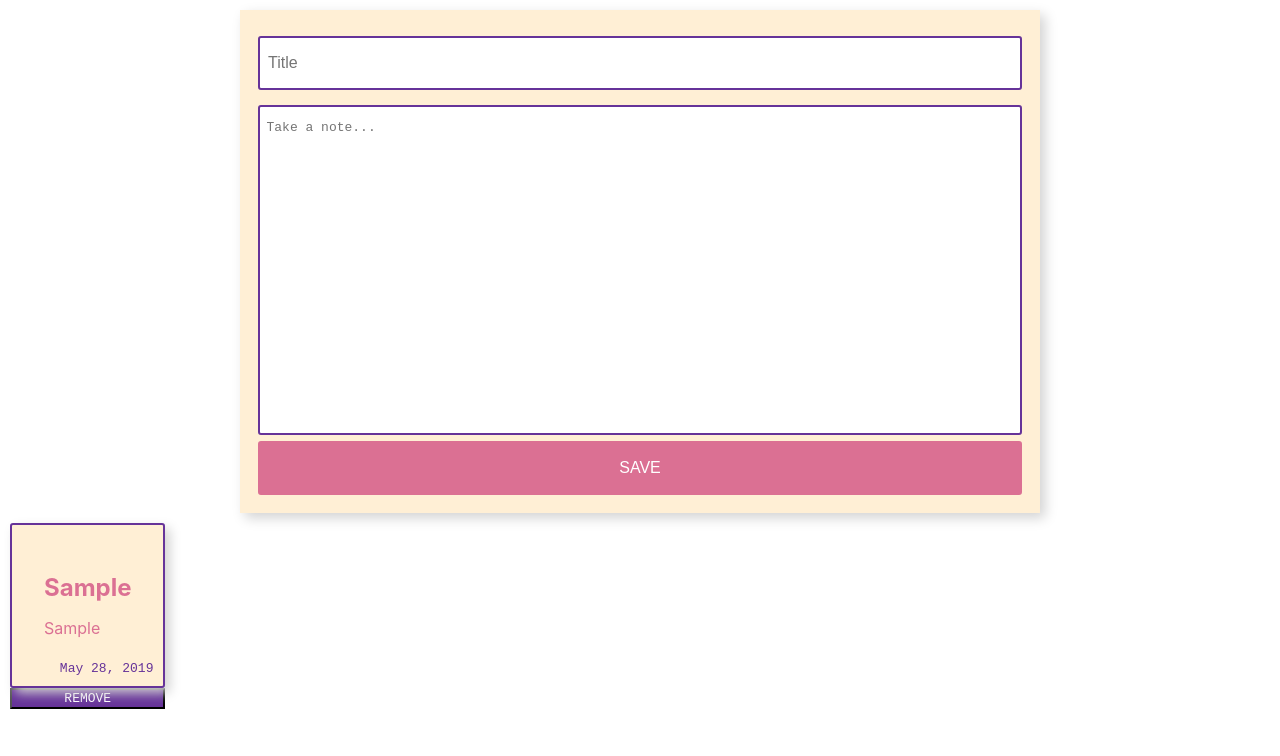
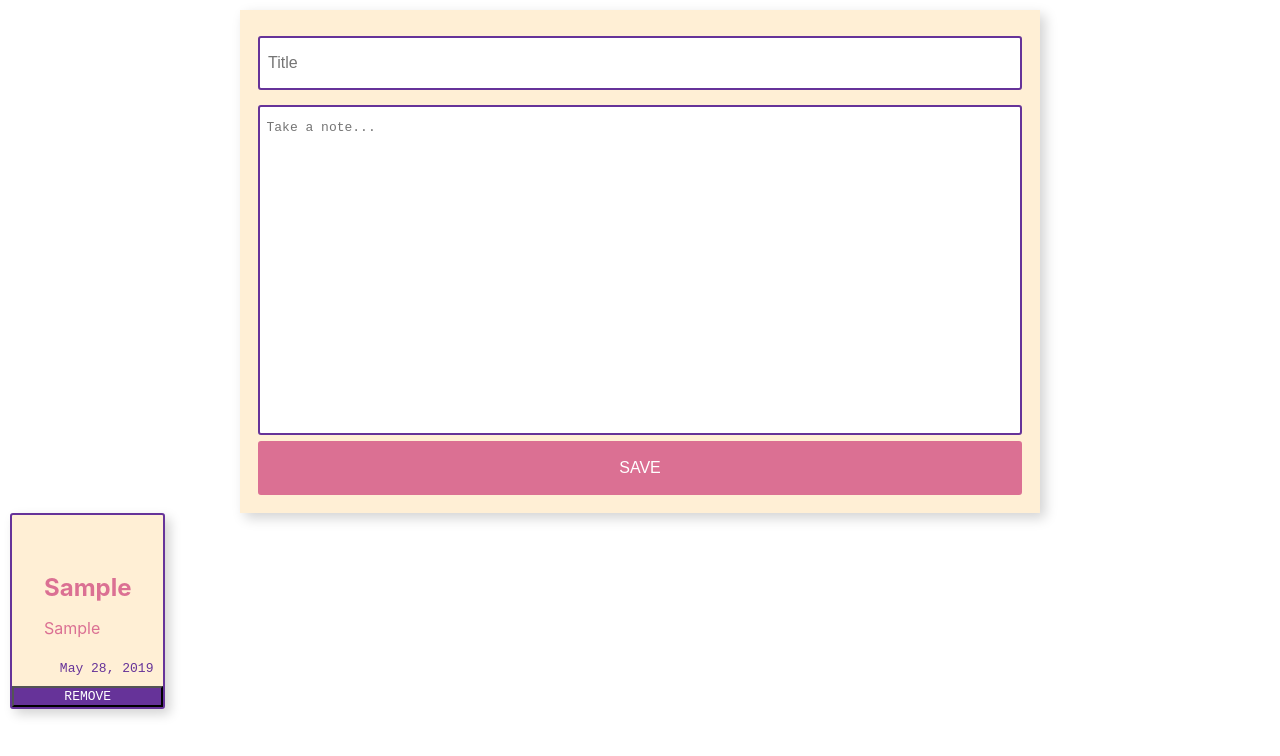
Before and after one commit to crisbnp/notes-app, a React (Create React App) app: page / in a window 1280 px wide. Both pictures are taken after typing "Sample", "Sample" into the empty fields and a click on the button "SAVE". Shown: the top 756 px of the page. Built offline with nearby package versions, Linux system fonts and the light colour scheme.

Commit message:
updated the remove button be within the wrapper styling

```diff
--- a/src/components/Note.jsx
+++ b/src/components/Note.jsx
@@ -4,10 +4,10 @@ import { timeStamp } from './helpers';
 
 const Card = styled.div`
   text-align: left;
-  background: papayawhip;
-  box-shadow: 5px 5px 12px lightgray;
-  border: 2px solid rebeccapurple;
-  border-radius: 3px;
+  // background: papayawhip;
+  // box-shadow: 5px 5px 12px lightgray;
+  // border: 2px solid rebeccapurple;
+  // border-radius: 3px;
   padding: 2em;
   min-width: 25%;
   margin-top: 10px;
@@ -17,6 +17,10 @@ const Card = styled.div`
 const CardWrapper = styled.div`
   display: flex;
   flex-direction: column;
+  background: papayawhip;
+  box-shadow: 5px 5px 12px lightgray;
+  border: 2px solid rebeccapurple;
+  border-radius: 3px;
 `
 
 const Title = styled.h1`
```
